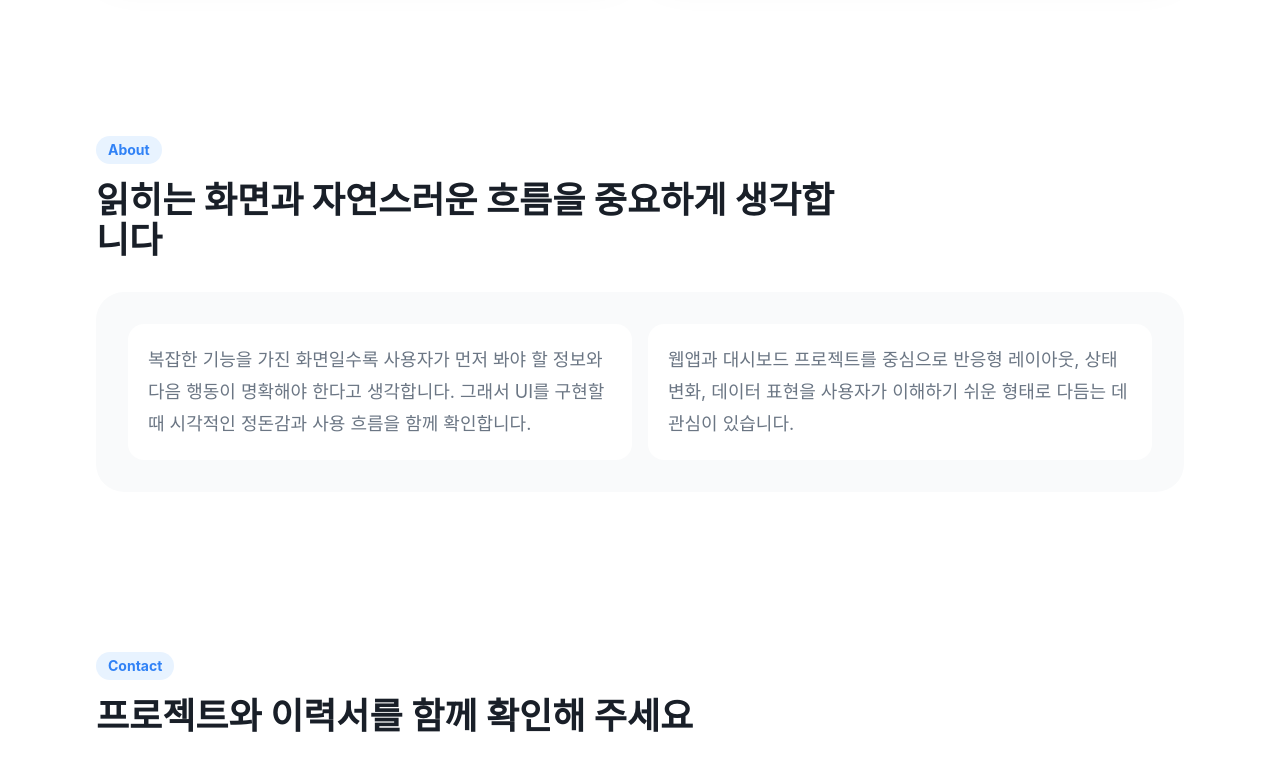
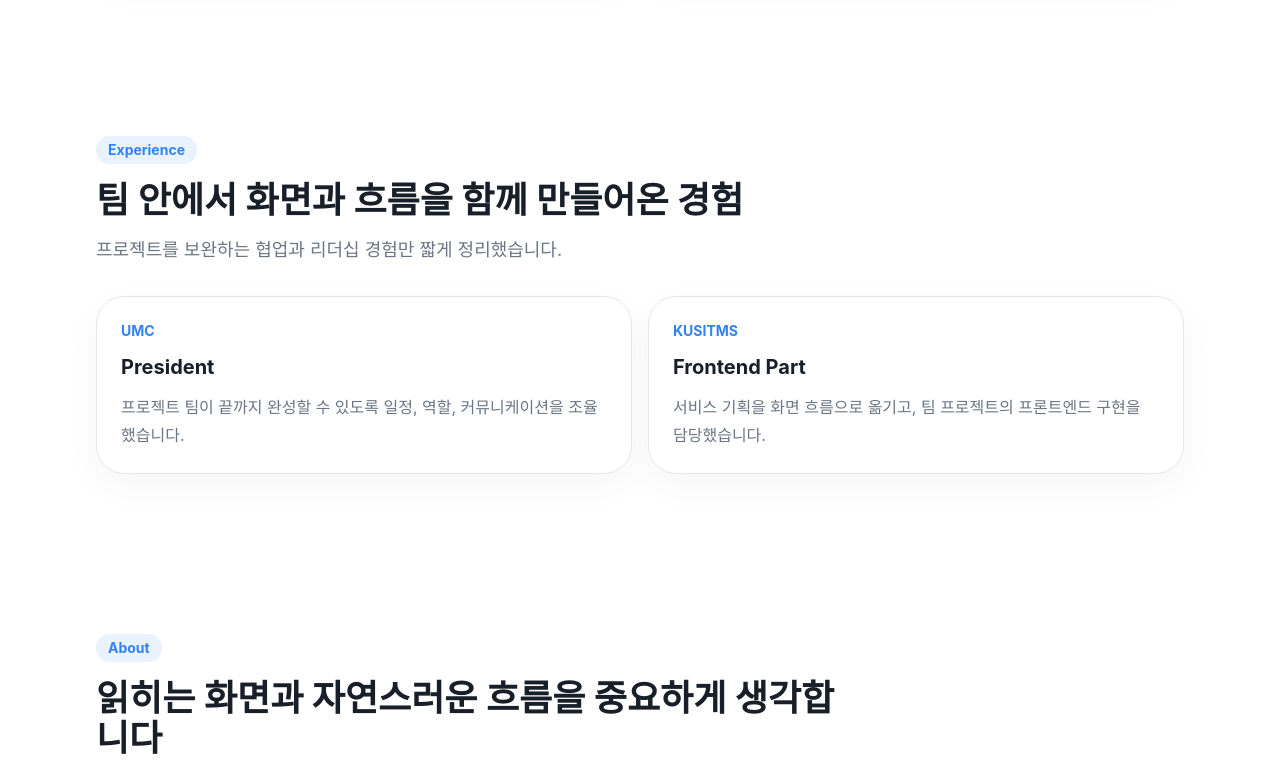
Before and after one commit to sungtaegyeong/portfolio, a Next.js app: page / in a window 1280 px wide. Shown: the part 2340-3106 px from the top of the page. Built offline with nearby package versions, Linux system fonts and the light colour scheme.

Commit message:
content: add experience section

```diff
--- a/src/app/page.tsx
+++ b/src/app/page.tsx
@@ -1,5 +1,6 @@
 import { AboutSection } from "@/components/sections/AboutSection";
 import { ContactSection } from "@/components/sections/ContactSection";
+import { ExperienceSection } from "@/components/sections/ExperienceSection";
 import { HeroSection } from "@/components/sections/HeroSection";
 import { ProjectsSection } from "@/components/sections/ProjectsSection";
 import { SkillsSection } from "@/components/sections/SkillsSection";
@@ -10,6 +11,7 @@ export default function Home() {
       <HeroSection />
       <ProjectsSection />
       <SkillsSection />
+      <ExperienceSection />
       <AboutSection />
       <ContactSection />
     </main>
--- /dev/null
+++ b/src/components/sections/ExperienceSection.tsx
@@ -0,0 +1,30 @@
+import { Section } from "@/components/ui/Section";
+import { experiences } from "@/data/experiences";
+
+export function ExperienceSection() {
+  return (
+    <Section
+      id="experience"
+      eyebrow="Experience"
+      title="팀 안에서 화면과 흐름을 함께 만들어온 경험"
+      description="프로젝트를 보완하는 협업과 리더십 경험만 짧게 정리했습니다."
+    >
+      <div className="grid gap-4 md:grid-cols-2">
+        {experiences.map((experience) => (
+          <article
+            key={`${experience.organization}-${experience.role}`}
+            className="rounded-[28px] border border-[var(--border)] bg-white p-6 shadow-[0_12px_36px_rgba(25,31,40,0.04)]"
+          >
+            <p className="text-sm font-bold text-[var(--accent)]">{experience.organization}</p>
+            <h3 className="mt-3 text-xl font-bold text-[var(--foreground)]">
+              {experience.role}
+            </h3>
+            <p className="mt-3 text-base leading-7 text-[var(--muted)]">
+              {experience.description}
+            </p>
+          </article>
+        ))}
+      </div>
+    </Section>
+  );
+}
--- /dev/null
+++ b/src/data/experiences.ts
@@ -0,0 +1,14 @@
+export const experiences = [
+  {
+    organization: "UMC",
+    role: "President",
+    description:
+      "프로젝트 팀이 끝까지 완성할 수 있도록 일정, 역할, 커뮤니케이션을 조율했습니다.",
+  },
+  {
+    organization: "KUSITMS",
+    role: "Frontend Part",
+    description:
+      "서비스 기획을 화면 흐름으로 옮기고, 팀 프로젝트의 프론트엔드 구현을 담당했습니다.",
+  },
+] as const;
```
Also changed, not shown: 1 other file (tests, documents, lock files or other folders).
